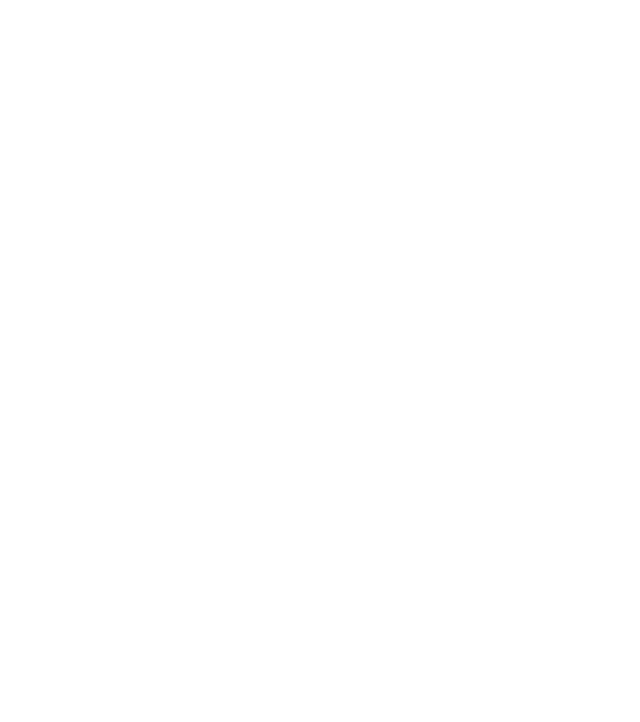
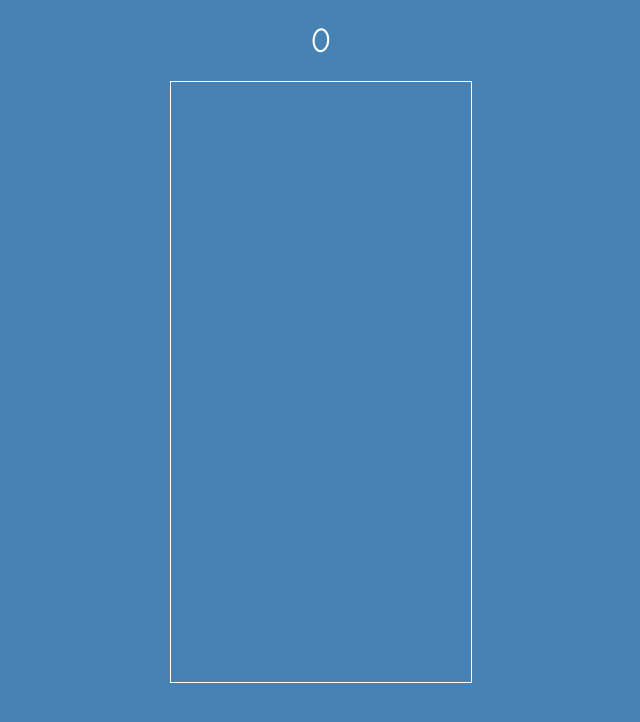
Before and after one commit to Samson300/Tetris-JavaScript, a website: page src/index.html in a window 1280 px wide. Shown: the whole page, without its empty margins (319-959 px from the left). Drawn offline with Linux system fonts and the light colour scheme.

Commit message:
adds map to screen with score

```diff
--- a/src/index.html
+++ b/src/index.html
@@ -8,5 +8,25 @@
 </head>
 <body>
     <script src="index.js"></script>
+    <style media="screen">
+        body {
+            background-color: steelblue;
+        }
+        #map {
+            display: block;
+            margin: 10px auto 0 auto;
+            border: 1px solid white;
+        }
+        #score {
+            margin: 20px auto;
+            text-align: center;
+            font: 35px Comic Sans MS;
+            color: white;
+        }
+    </style>
+    <div>
+        <div id="score">0</div>
+        <canvas id="map" width="300" height="600"></canvas>
+    </div>
 </body>
 </html>
```
